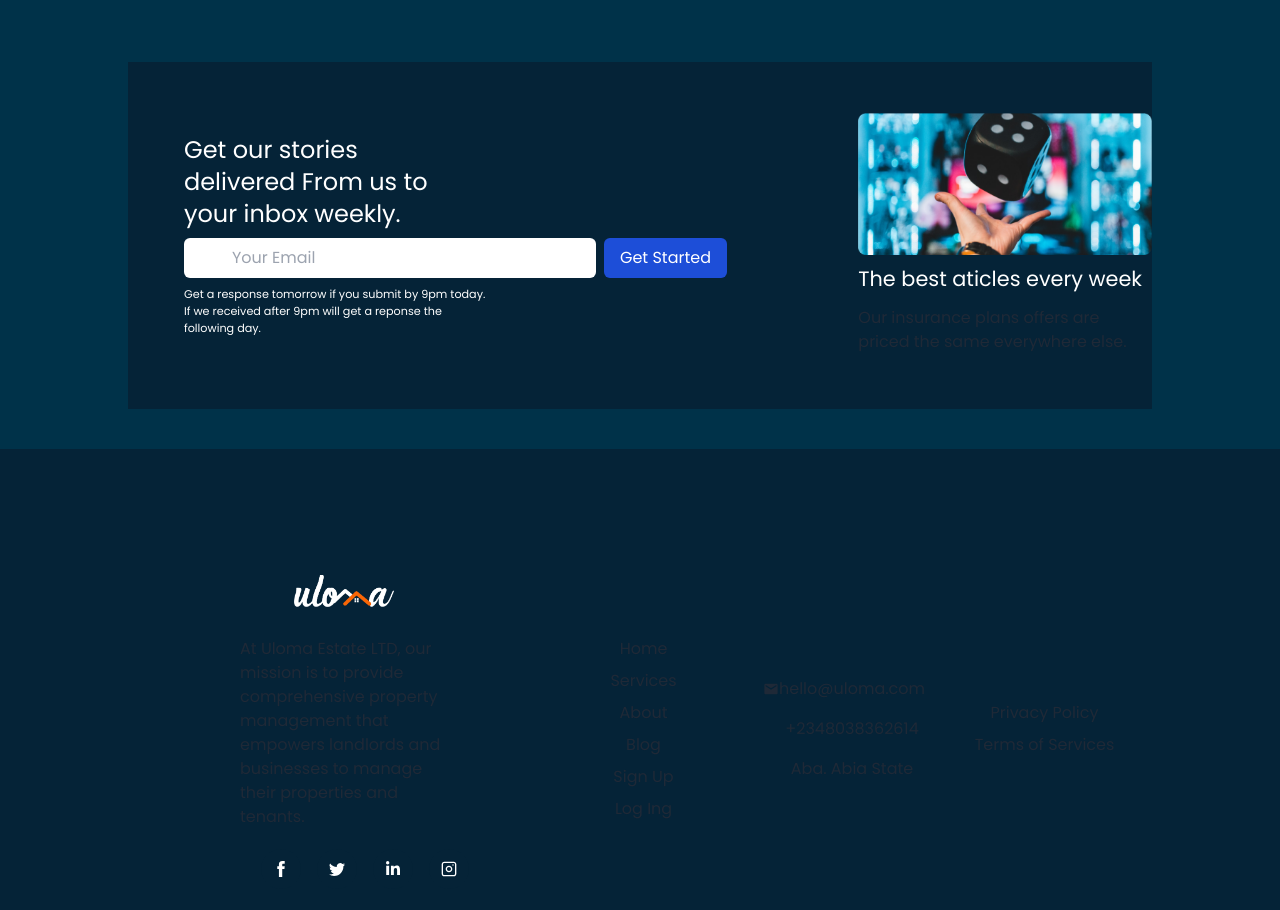
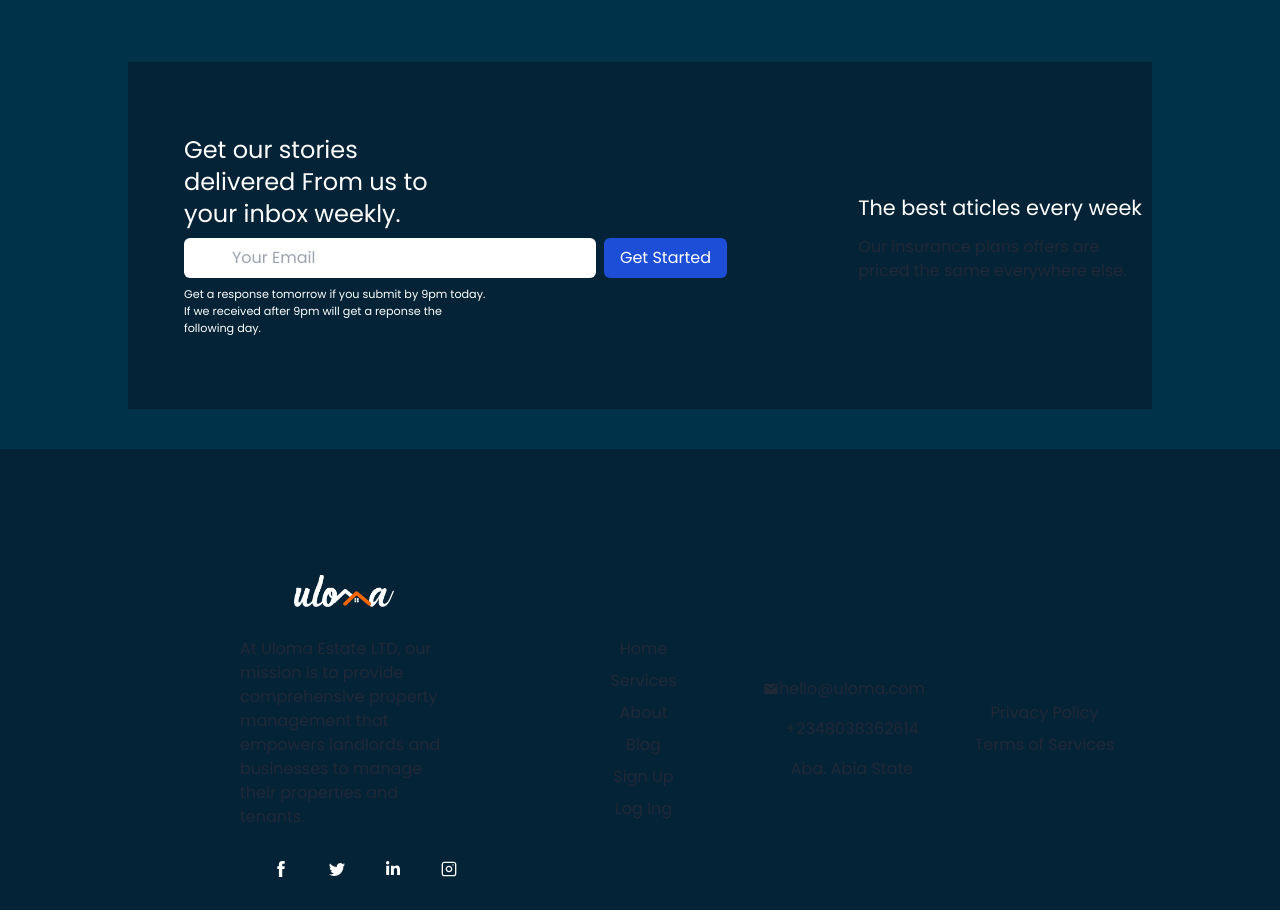
Before and after one commit to Ndukwechima/Uloma-real-estate-project, a React (Vite) app: page /blog in a window 1280 px wide. Shown: the part 3890-4800 px from the top of the page. Built offline with nearby package versions, Linux system fonts and the light colour scheme; some icons are missing.

Commit message:
I removed the base blog img

```diff
--- a/src/pages/Blog/Blog.jsx
+++ b/src/pages/Blog/Blog.jsx
@@ -3,7 +3,7 @@ import "../../styles/Blog/Blog.css";
 import Furniture from "../../assets/images/furniture.jpg";
 import Poster from "../../assets/images/poster.jpg";
 import Mother from "../../assets/images/mother.jpg";
-import Base from "../../assets/images/base.png";
+// import Base from "../../assets/images/base.png";
 import Net from "../../assets/images/net.png";
 import { FaArrowRight } from "react-icons/fa6";
 
@@ -518,9 +518,7 @@ const Blog = () => {
             </div>
             <div className=" w-[30%] flex justify-center items-center">
               <div>
-                <div>
-                  <img src={Base} width={300} alt="base" />
-                </div>
+                <div>{/* <img src={Base} width={300} alt="base" /> */}</div>
                 <div>
                   <p className="text-white text-[1.3rem] py-2">
                     The best aticles every week
```
